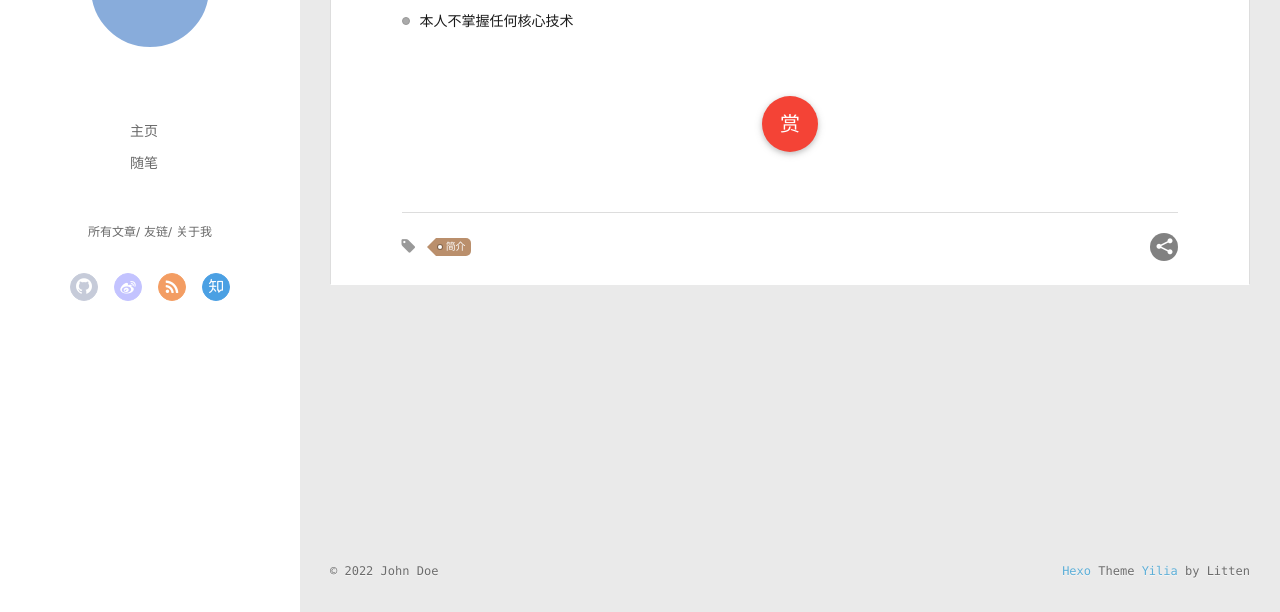
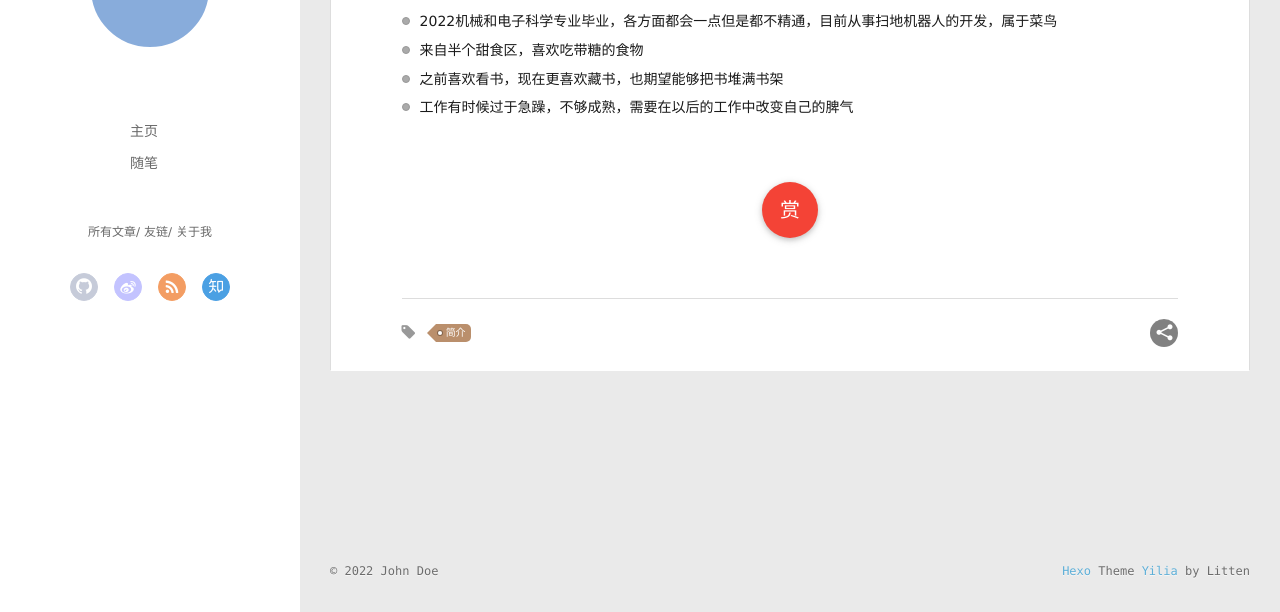
Before and after one commit to xianyu-dot/xianyu-dot.github.io, a plain HTML site: page 2022/12/11/个人介绍/index.html in a window 1280 px wide. Shown: the part 188-800 px from the top of the page. Drawn offline with Linux system fonts and the light colour scheme.

Commit message:
upload_ava

```diff
--- a/2022/12/11/个人介绍/index.html
+++ b/2022/12/11/个人介绍/index.html
@@ -8,15 +8,15 @@
   <link rel="dns-prefetch" href="http://example.com">
   <title>个人介绍 | tas</title>
   <meta name="viewport" content="width=device-width, initial-scale=1, maximum-scale=1">
-  <meta name="description" content="写在前面  本人不掌握任何核心技术">
+  <meta name="description" content="写在前面  2022机械和电子科学专业毕业，各方面都会一点但是都不精通，目前从事扫地机器人的开发，属于菜鸟 来自半个甜食区，喜欢吃带糖的食物 之前喜欢看书，现在更喜欢藏书，也期望能够把书堆满书架 工作有时候过于急躁，不够成熟，需要在以后的工作中改变自己的脾气">
 <meta property="og:type" content="article">
 <meta property="og:title" content="个人介绍">
 <meta property="og:url" content="http://example.com/2022/12/11/%E4%B8%AA%E4%BA%BA%E4%BB%8B%E7%BB%8D/index.html">
 <meta property="og:site_name" content="tas">
-<meta property="og:description" content="写在前面  本人不掌握任何核心技术">
+<meta property="og:description" content="写在前面  2022机械和电子科学专业毕业，各方面都会一点但是都不精通，目前从事扫地机器人的开发，属于菜鸟 来自半个甜食区，喜欢吃带糖的食物 之前喜欢看书，现在更喜欢藏书，也期望能够把书堆满书架 工作有时候过于急躁，不够成熟，需要在以后的工作中改变自己的脾气">
 <meta property="og:locale" content="en_US">
 <meta property="article:published_time" content="2022-12-11T12:43:20.000Z">
-<meta property="article:modified_time" content="2022-12-11T12:45:41.534Z">
+<meta property="article:modified_time" content="2022-12-11T13:12:41.453Z">
 <meta property="article:author" content="John Doe">
 <meta property="article:tag" content="简介">
 <meta name="twitter:card" content="summary">
@@ -24,7 +24,7 @@
     <link rel="alternative" href="/atom.xml" title="tas" type="application/atom+xml">
 
 
-    <link rel="icon" href="/favicon.png">
+    <link rel="icon" href="/images/avatar.jpg">
 
   <link rel="stylesheet" type="text/css" href="/./main.0cf68a.css">
   <style type="text/css">
@@ -177,7 +177,10 @@
 
         <h2 id="写在前面"><a href="#写在前面" class="headerlink" title="写在前面"></a>写在前面</h2><hr>
 <ul>
-<li>本人不掌握任何核心技术</li>
+<li>2022机械和电子科学专业毕业，各方面都会一点但是都不精通，目前从事扫地机器人的开发，属于菜鸟</li>
+<li>来自半个甜食区，喜欢吃带糖的食物</li>
+<li>之前喜欢看书，现在更喜欢藏书，也期望能够把书堆满书架</li>
+<li>工作有时候过于急躁，不够成熟，需要在以后的工作中改变自己的脾气</li>
 </ul>
 
 
```
Also changed, not shown: archives/2022/12/index.html (+1 -1 lines), archives/2022/index.html (+1 -1 lines), archives/index.html (+1 -1 lines), index.html (+5 -2 lines), tags/简介/index.html (+1 -1 lines).
